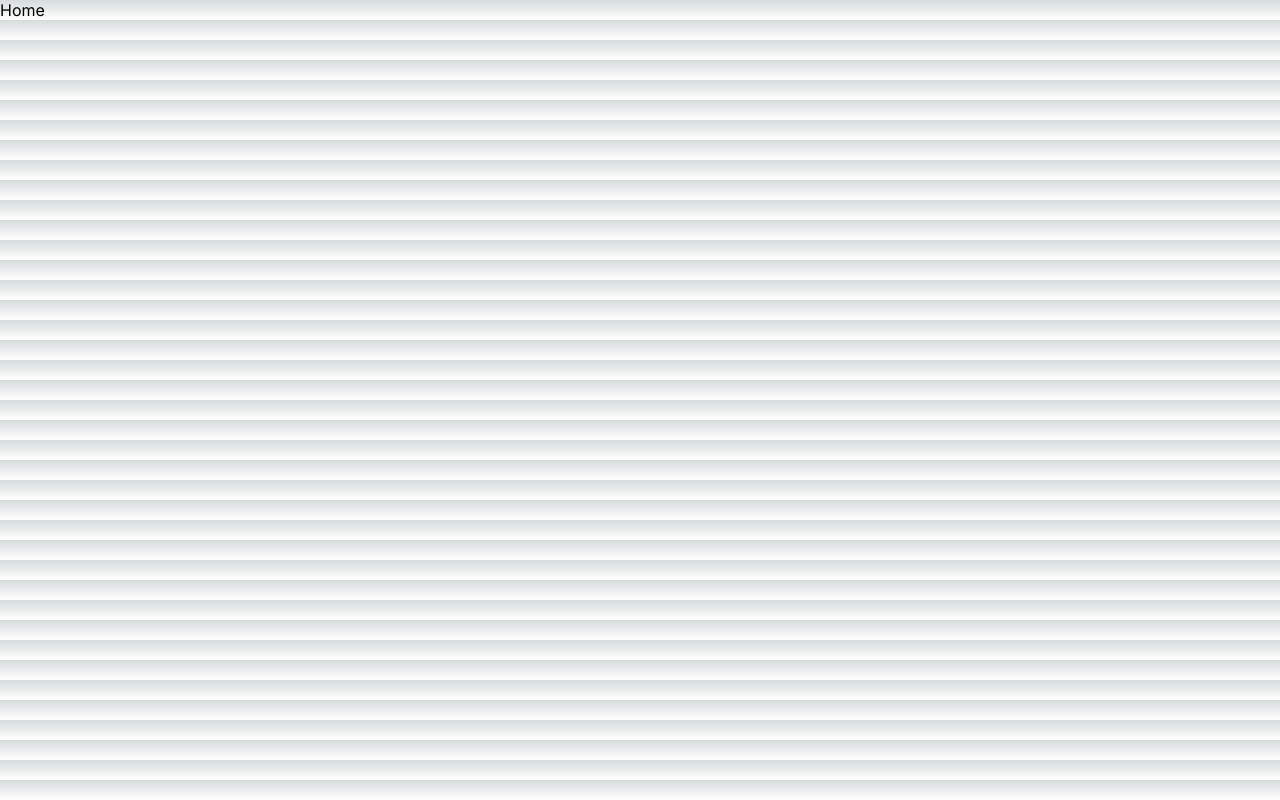
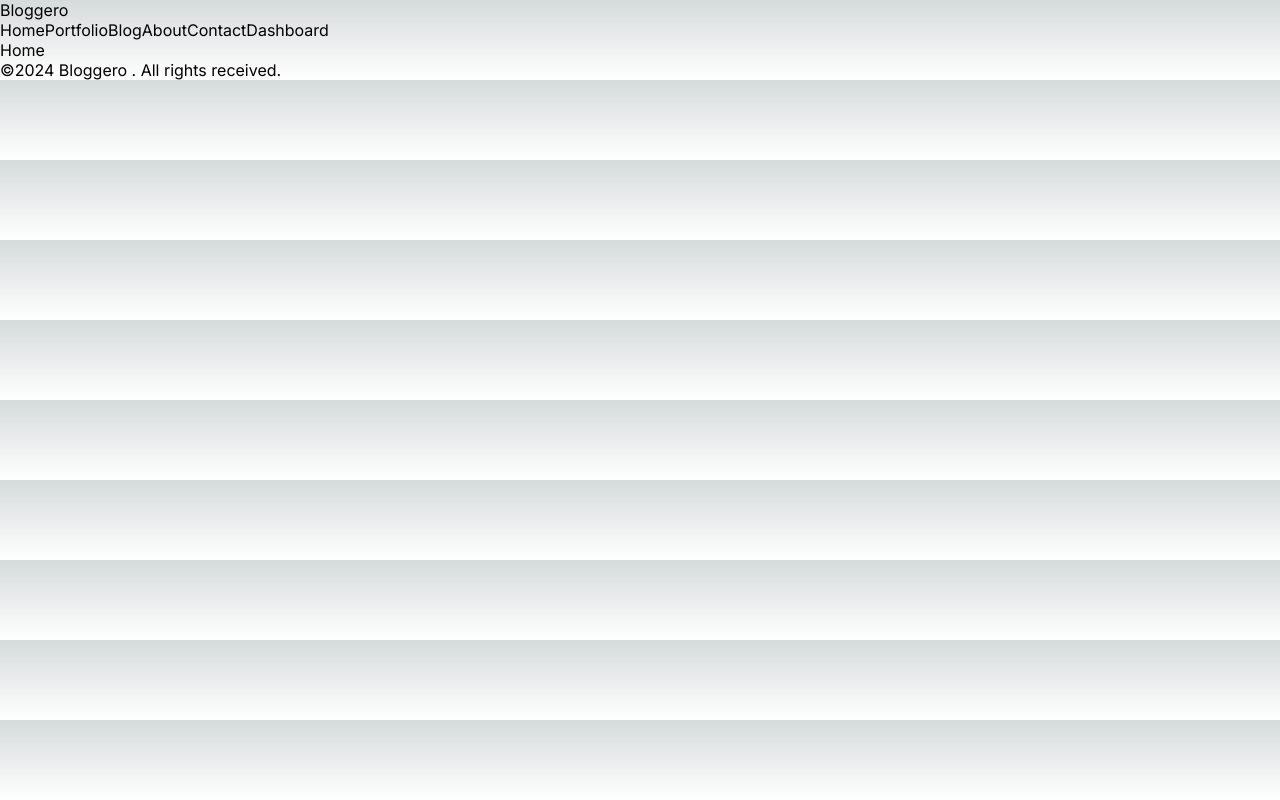
Before and after one commit to uzamauzair/BlogAppFullStack, a Next.js app: page / in a window 1280 px wide. Built offline with nearby package versions, Linux system fonts and the light colour scheme.

Commit message:
Layout Navbar and Footer update

```diff
--- a/src/app/layout.tsx
+++ b/src/app/layout.tsx
@@ -1,22 +1,28 @@
-import type { Metadata } from 'next'
-import { Inter } from 'next/font/google'
-import './globals.css'
+import type { Metadata } from "next";
+import { Inter } from "next/font/google";
+import "./globals.css";
+import Navbar from "@/components/navbar/Navbar";
+import Footer from "@/components/footer/Footer";
 
-const inter = Inter({ subsets: ['latin'] })
+const inter = Inter({ subsets: ["latin"] });
 
 export const metadata: Metadata = {
-  title: 'Create Next App',
-  description: 'Generated by create next app',
-}
+  title: "Create Next App",
+  description: "Generated by create next app",
+};
 
 export default function RootLayout({
   children,
 }: {
-  children: React.ReactNode
+  children: React.ReactNode;
 }) {
   return (
     <html lang="en">
-      <body className={inter.className}>{children}</body>
+      <body className={inter.className}>
+        <Navbar/>
+        {children}
+        <Footer/>
+      </body>
     </html>
-  )
+  );
 }
--- /dev/null
+++ b/src/components/footer/Footer.tsx
@@ -0,0 +1,14 @@
+"use client"
+import React from "react";
+
+const Footer = () => {
+  console.log("Hello");
+
+  return (
+    <div>
+      <div>©2024 Bloggero . All rights received.</div>
+    </div>
+  );
+};
+
+export default Footer;
--- /dev/null
+++ b/src/components/navbar/Navbar.tsx
@@ -0,0 +1,47 @@
+import Link from "next/link";
+import React from "react";
+
+const Navbar = () => {
+  const links = [
+    {
+      id: 1,
+      title: "Home",
+      url: "",
+    },
+    {
+      id: 2,
+      title: "Portfolio",
+      url: "/portfolio",
+    },
+    {
+      id: 3,
+      title: "Blog",
+      url: "/blog",
+    },
+    {
+      id: 4,
+      title: "About",
+      url: "/about",
+    },
+    {
+      id: 5,
+      title: "Contact",
+      url: "/contact",
+    },
+    {
+      id: 6,
+      title: "Dashboard",
+      url: "/dashboard",
+    },
+  ];
+  return <div>
+    <Link href={'/'}>Bloggero</Link>
+    <div>
+        {links.map(link=>(
+            <Link key={link.id} href={link.url}>{link.title}</Link>
+        ))}
+    </div>
+  </div>;
+};
+
+export default Navbar;
```
Also changed, not shown: src/app/contact/loading.tsx (added, +9 -0 lines).
